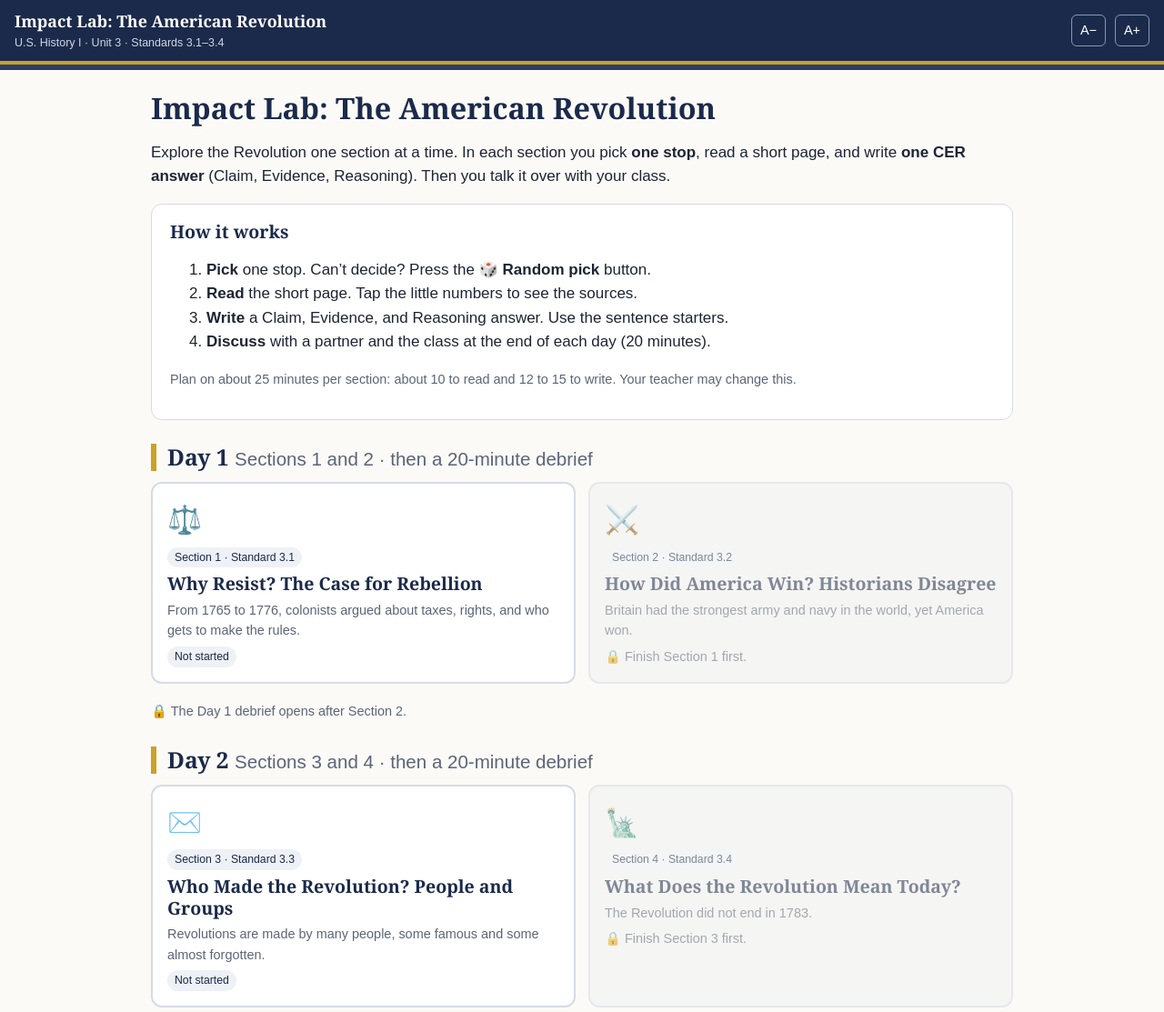
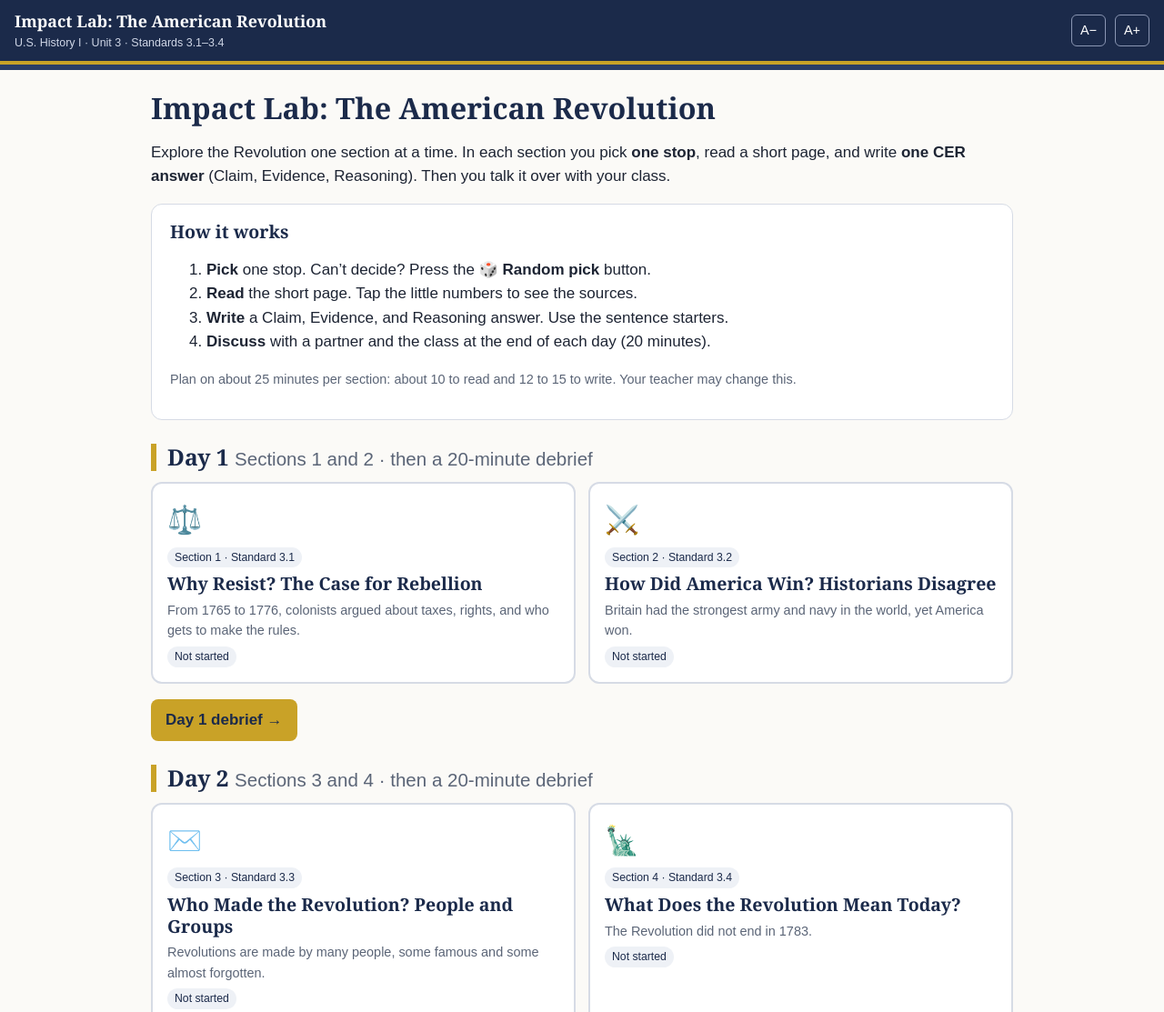
Before and after one commit to UnkyCrumple/revolution-assessment, a plain HTML site: page index.html in a window 1280 px wide. Shown: the top 1113 px of the page at 91% size. Drawn offline with Linux system fonts and the light colour scheme.

Commit message:
Open all sections and debriefs to students
Co-Authored-By: Claude Sonnet 5.5 <noreply@anthropic.com>
Claude-Session: https://claude.ai/code/session_018BoPrD57LMnF8FMp6ucPDM

```diff
--- a/index.html
+++ b/index.html
@@ -507,12 +507,7 @@ const plain=t=>t.replace(/\{\d+\}/g,"");
 
 /* ===== gating ===== */
 function allowed(n){
- if(S.teacher)return true;
- if(n===1)return true;
- if(n===2)return secState(1).done;
- if(n===3)return true;
- if(n===4)return secState(3).done;
- return false;
+ return n>=1&&n<=4;
 }
 function why(n){
  if(n===2)return"Finish Section 1 first.";
@@ -532,7 +527,7 @@ function viewHome(){
    <span class="note">${esc(s.intro.split(". ")[0])}.</span>
    ${d(n)?'<span class="badge done">Done ✓</span>':(ok?(stop?`<span class="badge gold">In progress: ${esc(stop.name)}</span>`:'<span class="badge">Not started</span>'):`<span class="note">🔒 ${esc(why(n))}</span>`)}
   </a>`};
- const dbOK=n=>S.teacher||(n===1?d(2):d(4));
+ const dbOK=n=>true;
  return `<h1>Impact Lab: The American Revolution</h1>
  <p>Explore the Revolution one section at a time. In each section you pick <b>one stop</b>, read a short page, and write <b>one CER answer</b> (Claim, Evidence, Reasoning). Then you talk it over with your class.</p>
  <div class="card"><h3>How it works</h3><ol>
@@ -646,7 +641,7 @@ function viewSources(){
 function viewGuide(){
  if(!S.teacher)return `<div class="card"><h2>Teacher guide</h2><p>Use the Teacher link at the bottom of the page and enter the teacher code.</p></div>`;
  return `<div class="crumb"><a href="#home">← All sections</a></div><h1>🧑‍🏫 Teacher guide</h1>
- <div class="card"><h2>Codes (pacing only, not security)</h2><p>Use the <b>Teacher</b> link at the bottom of any page. Sections 3 and 4 are now open to students (Section 4 opens after Section 3 is finished). Enter <b>TEACH</b> to turn on notes and open everything. Enter <b>STUDENT</b> to turn teacher view off. Each code is saved in that browser. Students can find these codes in the page source, so treat them as pacing tools.</p></div>
+ <div class="card"><h2>Codes (pacing only, not security)</h2><p>Use the <b>Teacher</b> link at the bottom of any page. All sections and both debriefs are open to students from the start. Enter <b>TEACH</b> to turn on teacher notes. Enter <b>STUDENT</b> to turn teacher view off. Each code is saved in that browser. Students can find these codes in the page source, so treat them as pacing tools.</p></div>
  <div class="card"><h2>Pacing (estimates, check against your period length)</h2><table><tr><th>Day</th><th>Plan</th><th>Minutes</th></tr>
  <tr><td>1</td><td>Intro (5), Section 1 (about 25), Section 2 (about 25), Debrief (20)</td><td>about 75</td></tr>
  <tr><td>2</td><td>Section 3 (about 25), Section 4 (about 25), Debrief (20)</td><td>about 70</td></tr></table></div>
```
Also changed, not shown: 1 other file.
